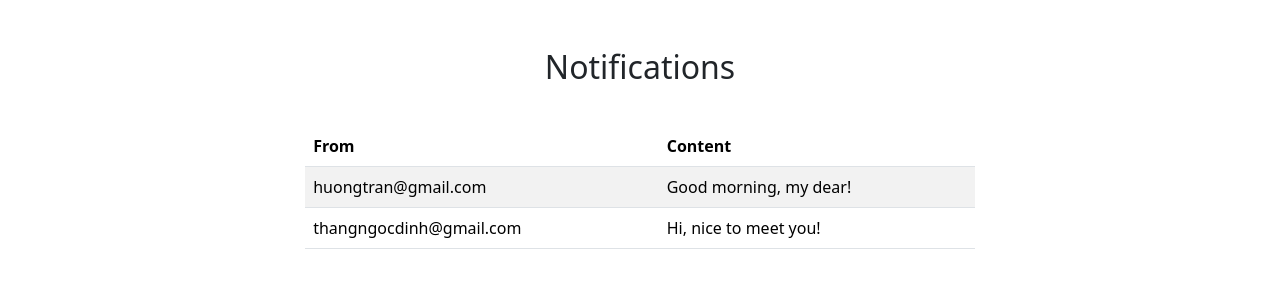
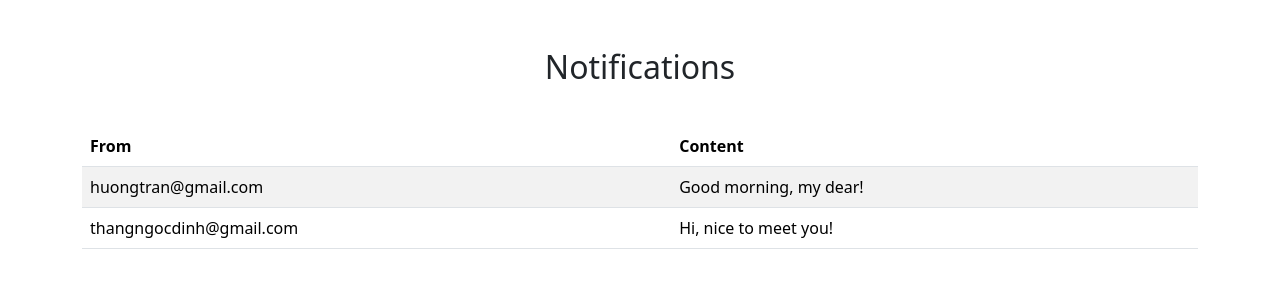
Before and after one commit to phanquocky/Insight, a Flask app: page /notification in a window 1280 px wide. Shown: the part 56-356 px from the top of the page. Run offline with Flask 2, Linux system fonts and the light colour scheme; parts of the project's set-up code (start-up, migrations or seed data) failed here and were passed over; some libraries are stand-ins or nearby versions.

Commit message:
fix size of width

```diff
--- a/templates/notification.html
+++ b/templates/notification.html
@@ -6,7 +6,7 @@
 <body>
 <div class="container mt-5">
     <h2 class="text-center mb-4">Notifications</h2>
-    <div class="table-responsive mx-auto" style="max-width: 60%;">
+    <div class="table-responsive mx-auto" style="max-width: 100%;">
         <table class="table table-striped mt-3">
             <thead>
                 <tr>
```
